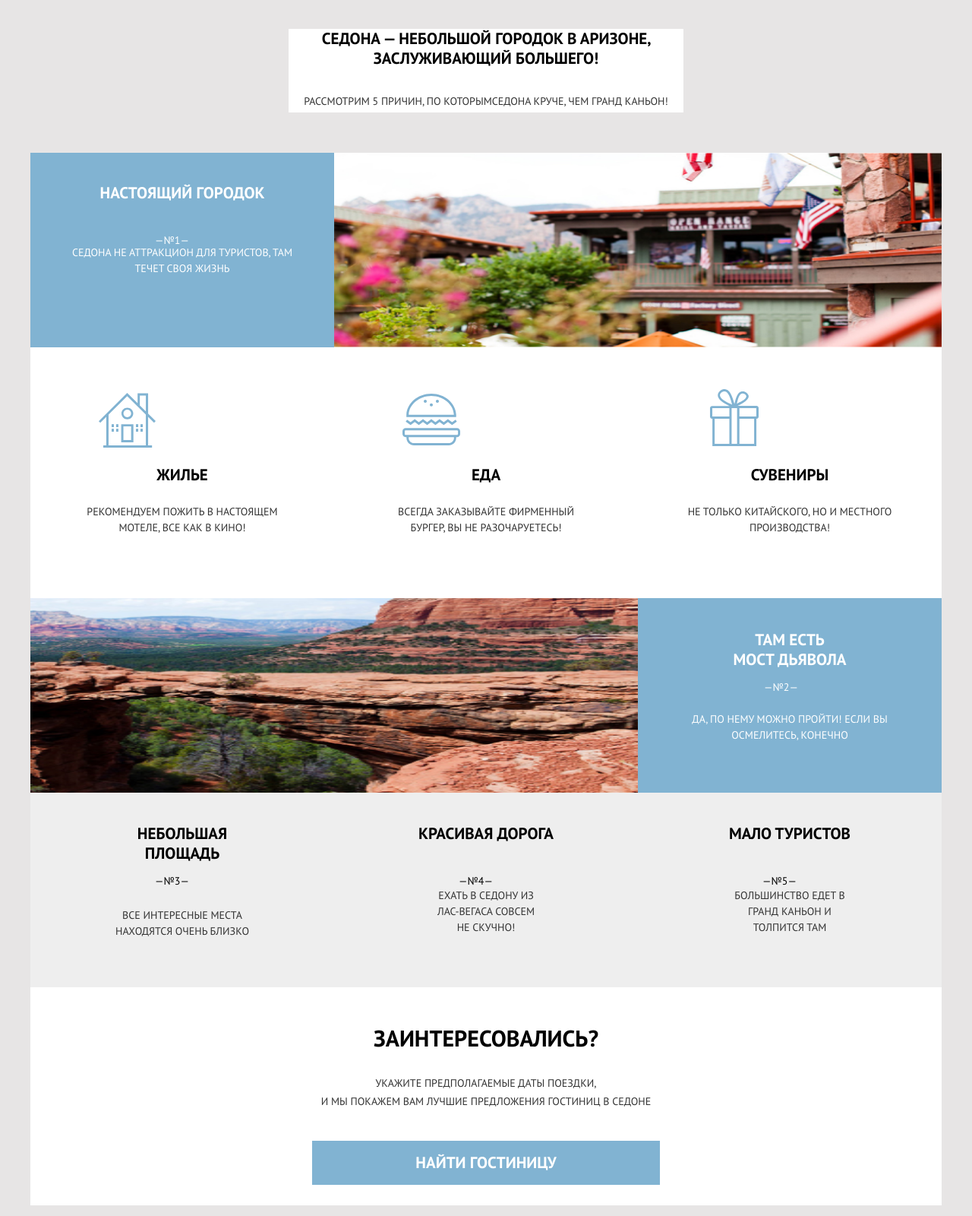
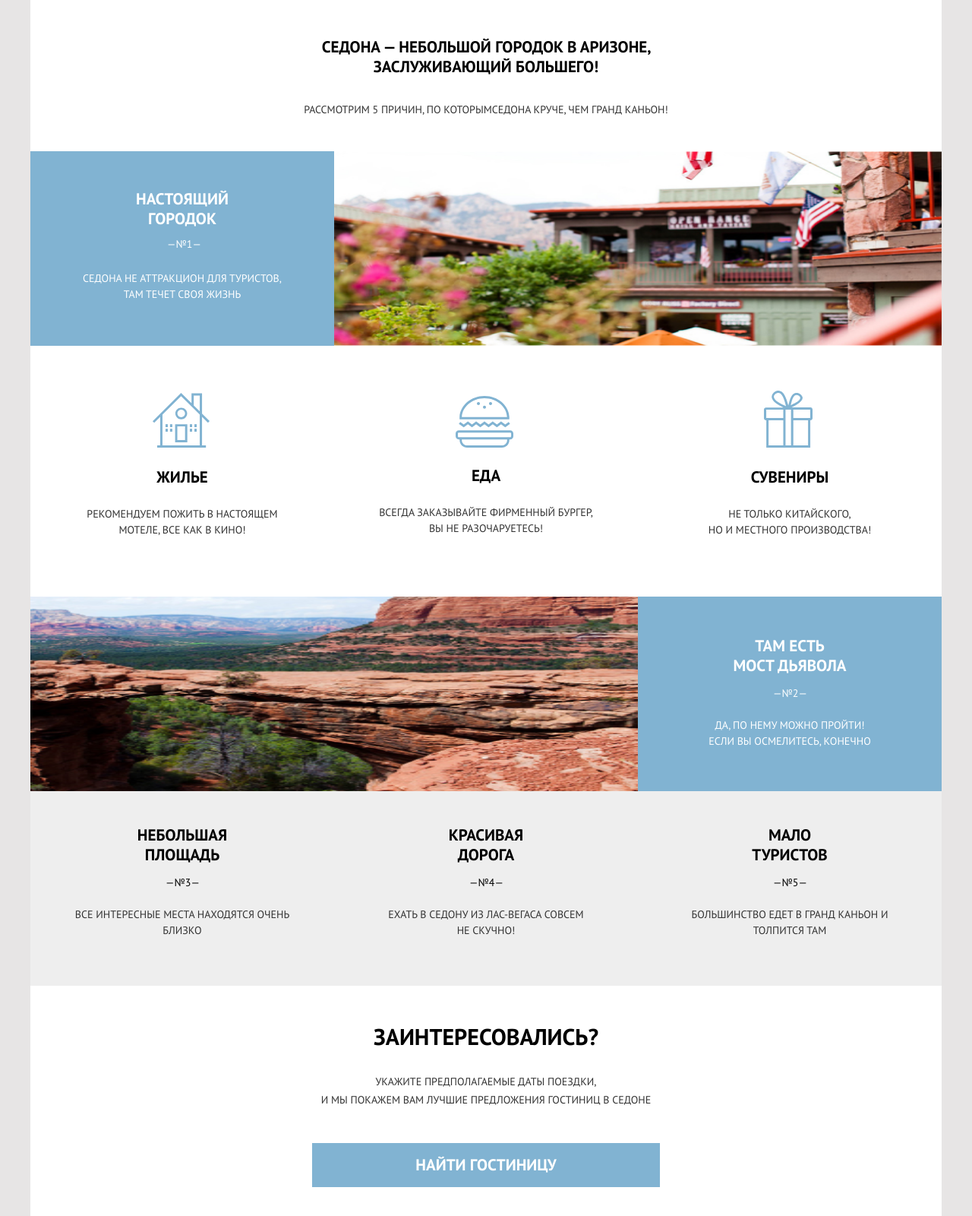
Before and after one commit to dtumanenkov/29559-sedona-23, a website: page source/index.html in a window 1280 px wide. Shown: the part 580-2180 px from the top of the page at 76% size. Drawn offline with nearby package versions, Linux system fonts and the light colour scheme; files that its build step writes are made by us from their sources.

Commit message:
02_09_work

```diff
--- a/source/index.html
+++ b/source/index.html
@@ -58,7 +58,7 @@
                 </li>
                 <li class="features__item features__item--reverse">
                   <h4 class="features__title features__title--souvenirs">Сувениры</h4>
-                  <p class="features__text">Не только китайского, но и<br> местного производства!</p>
+                  <p class="features__text">Не только китайского,<br class="br-desktop"> но и<br> местного производства!</p>
                 </li>
                 <li class="features__item">
                   <h4 class="features__title features__title--food">Еда</h4>
@@ -69,7 +69,7 @@
             <li class="advantages__item advantages__item--big advantages__item--big--reverse">
               <div class="advantages__header">
                 <h3 class="advantages__title advantages__title--reverse">Там есть<br> мост дьявола</h3>
-                <p class="advantages__text advantages__text--big">Да, по нему можно пройти! Если вы осмелитесь, конечно</p>
+                <p class="advantages__text advantages__text--big">Да, по нему можно пройти!<br> Если вы осмелитесь, конечно</p>
               </div>
               <picture class="advantages__picture">
                 <img class="advantages__image" src="img/photo-bridge.jpg" width="520" height="260" alt="Фотография моста дьявола">
@@ -81,7 +81,7 @@
             </li>
             <li class="advantages__item advantages__item--small">
                 <h3 class="advantages__title advantages__title--small">Красивая дорога</h3>
-                <p class="advantages__text advantages__text-small">Ехать в Седону из<br> Лас-Вегаса совсем<br> не скучно!</p>
+                <p class="advantages__text advantages__text-small">Ехать в Седону из<br> Лас-Вегаса совсем<br class="br-desktop"> не скучно!</p>
             </li>
             <li class="advantages__item advantages__item--small">
               <h3 class="advantages__title advantages__title--small">Мало туристов</h3>
--- a/source/sass/blocks/advantages.scss
+++ b/source/sass/blocks/advantages.scss
@@ -64,6 +64,11 @@
       top: 103px;
       left: 41%;
     }
+
+    @media (min-width: $desktop-width) {
+      top: 110px;
+      left: 45%;
+    }
   }
 }
 
@@ -92,6 +97,12 @@
 
   @media (min-width: $desktop-width) {
     width: $desktop-width;
+
+    &::before {
+      position: absolute;
+      top: 115px;
+      left: 81.5%;
+    }
   }
 }
 
@@ -104,6 +115,11 @@
     @media (min-width: $tablet-width) {
       top: 104px;
       left: 41%;
+    }
+
+    @media (min-width: $desktop-width) {
+      top: 108px;
+      left: 44.5%;
     }
   }
 }
@@ -139,6 +155,11 @@
     margin-right: auto;
     margin-top: 40px;
   }
+
+  @media (min-width: $desktop-width) {
+    width: 50%;
+    margin-top: 50px;
+  }
 }
 
 .advantages__title--reverse {
@@ -154,6 +175,10 @@
       display: inline;
     }
   }
+
+  @media (min-width: $desktop-width) {
+    margin-top: 52px;
+  }
 }
 
 .advantages__title--small {
@@ -165,6 +190,11 @@
     margin-left: auto;
     margin-right: auto;
     margin-top: 41px;
+  }
+
+  @media (min-width: $desktop-width) {
+    width: 35%;
+    margin-top: 45px;
   }
 }
 
@@ -185,6 +215,10 @@
   margin-bottom: 36px;
   margin-top: 48px;
 
+  & br {
+    display: none;
+  }
+
   @media (min-width: $tablet-width) {
     width: 75%;
     margin-left: auto;
@@ -193,6 +227,12 @@
 
     & br {
       display: none;
+    }
+  }
+
+  @media (min-width: $desktop-width){
+    & br {
+      display: inline;
     }
   }
 }
@@ -212,6 +252,18 @@
     margin-right: auto;
 
     & br {
+      display: inline;
+    }
+  }
+
+  @media (min-width: $desktop-width) {
+    width: 75%;
+    margin-top: 55px;
+    & br {
+      display: none;
+    }
+
+    & .br-desktop {
       display: inline;
     }
   }
--- a/source/sass/blocks/copyright.scss
+++ b/source/sass/blocks/copyright.scss
@@ -12,6 +12,7 @@
 
   @media (min-width: $desktop-width) {
     width: 400px;
+    padding-right: 0;
   }
 
   &::after {
@@ -27,6 +28,10 @@
     @media (min-width: $tablet-width) {
       right: 60px;
     }
+
+    @media (min-width: $desktop-width) {
+      right: 120px;
+    }
   }
 }
 
--- a/source/sass/blocks/features.scss
+++ b/source/sass/blocks/features.scss
@@ -48,6 +48,10 @@
     font-size: 21px;
     margin-top: 155px;
   }
+
+  @media (min-width: $desktop-width) {
+    margin-top: 158px;
+  }
 }
 
 .features__title--accomodation {
@@ -67,11 +71,20 @@
       left: 90px;
       top: -95px;
     }
+
+    @media (min-width: $desktop-width) {
+      left: 161px;
+      top: -98px;
+    }
   }
 }
 
 .features__title--souvenirs {
   margin-bottom: 16px;
+
+  @media (min-width: $desktop-width) {
+    margin-top: 160px;
+  }
 
   &::before {
     content: "";
@@ -88,6 +101,11 @@
       height: 75px;
       left: 95px;
       top: -100px;
+    }
+
+    @media (min-width: $desktop-width) {
+      left: 166px;
+      top: -101px;
     }
   }
 }
@@ -111,6 +129,11 @@
       left: 90px;
       top: -94px;
     }
+
+    @media (min-width: $desktop-width) {
+      left: 160px;
+      top: -92px;
+    }
   }
 }
 
@@ -121,6 +144,10 @@
   @media (min-width: $tablet-width) {
     margin-top: 155px;
   }
+
+  @media (min-width: $desktop-width) {
+    margin-top: 160px;
+  }
 }
 
 .features__text {
@@ -130,6 +157,10 @@
   color: $dark-gray;
   text-align: left;
   margin-bottom: 26px;
+
+  & .br-desktop {
+    display: none;
+  }
 
   @media (min-width: $tablet-width) {
     width: 75%;
@@ -142,10 +173,20 @@
       display: none;
     }
   }
+
+  @media (min-width: $desktop-width) {
+    & .br-desktop {
+      display: inline;
+    }
+   }
 }
 
 .features__text--br {
   @media (min-width: $tablet-width) {
     width: 60%;
   }
+
+  @media (min-width: $desktop-width) {
+    width: 75%;
+  }
 }
--- a/source/sass/blocks/page-footer.scss
+++ b/source/sass/blocks/page-footer.scss
@@ -3,6 +3,7 @@
 }
 
 .page-footer__wrapper {
+  width: inherit;
   display: flex;
   flex-direction: column;
   justify-content: space-between;
@@ -12,6 +13,10 @@
     flex-direction: row;
     align-items: center;
     background-color: $basic-white;
+  }
+
+  @media (min-width: $desktop-width) {
+    height: 120px;
   }
 }
 
@@ -33,5 +38,6 @@
 
   @media (min-width: $desktop-width) {
     width: 400px;
+    margin-top: 10px;
   }
 }
--- a/source/sass/blocks/page-header.scss
+++ b/source/sass/blocks/page-header.scss
@@ -19,6 +19,11 @@
     width: 156px;
     height: 84px;
   }
+
+  @media (min-width: $desktop-width) {
+    width: 187px;
+    height: 97px;
+  }
 }
 
 .page-header__logo-image {
@@ -29,6 +34,12 @@
 
   @media (min-width: $tablet-width) {
     background-image: url("../img/logotype-tablet.svg");
+  }
+
+  @media (min-width: $desktop-width) {
+    width: 187px;
+    height: 97px;
+    background-image: url("../img/logotype-desktop.svg");
   }
 }
 
@@ -173,6 +184,13 @@
       display: none;
     }
   }
+
+  @media (min-width: $desktop-width) {
+    width: 100%;
+    height: 150px;
+    margin: 0 auto;
+    padding-top: 55px;
+  }
 }
 
 .page-header__welcome {
@@ -191,6 +209,11 @@
       display: none;
     }
   }
+
+  @media (min-width: $desktop-width) {
+    width: 50%;
+    margin: 0 auto;
+  }
 }
 
 .page-header__main-theme {
@@ -205,4 +228,8 @@
       display: none;
     }
   }
+
+  @media (min-width: $desktop-width) {
+    margin-top: 30px;
+  }
 }
--- a/source/sass/blocks/search.scss
+++ b/source/sass/blocks/search.scss
@@ -9,6 +9,8 @@
 
   @media (min-width: $desktop-width) {
     background-color: $basic-white;
+    padding-bottom: 44px;
+    margin-bottom:0
   }
 }
 
@@ -45,6 +47,10 @@
       display: inline;
     }
   }
+
+  @media (min-width: $tablet-width) {
+    margin-bottom: 45px;
+  }
 }
 
 .search__btn {
--- a/source/sass/blocks/site-list.scss
+++ b/source/sass/blocks/site-list.scss
@@ -51,7 +51,7 @@
     }
 
     @media (min-width: $desktop-width) {
-      margin-right: $desktop-width/5;
+      margin-right: $desktop-width/5+1;
     }
   }
 
```
Also changed, not shown: source/img/logotype-desktop.svg (added).
